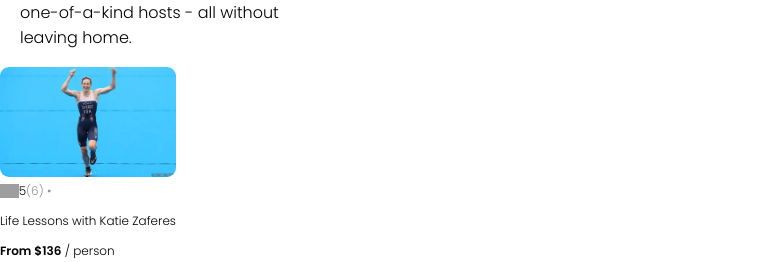
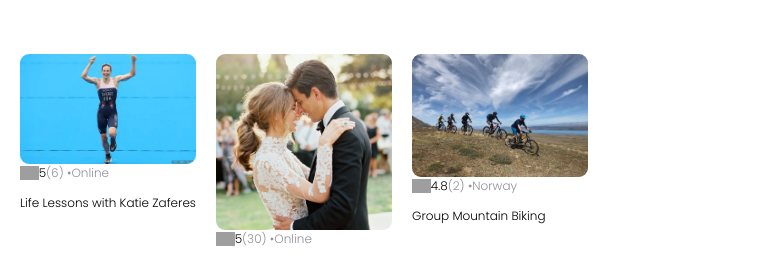
Before and after one commit to gello1199/Freecodecamp-React-airbnb, a React (Create React App) app: page / in a window 1280 px wide. Shown: the part 488-750 px from the top of the page, without its empty margins (0-768 px from the left). Built offline with nearby package versions, Linux system fonts and the light colour scheme; grey boxes are pictures that could not be loaded.

Commit message:
Added CSS to display flex for cards

```diff
--- a/src/App.js
+++ b/src/App.js
@@ -23,7 +23,10 @@ const App = () => {
         <div>
             <Navbar />
             <Hero />
+            <section className="cards-list">
                 {cards}
+            </section>
+
         </div>
     );
 }
--- a/src/components/Card.js
+++ b/src/components/Card.js
@@ -1,6 +1,6 @@
 import React from 'react';
 
-const Card = ({ img, rating, reviewCount, country, title, price }) => {
+const Card = ({ img, rating, reviewCount, location, title, price }) => {
     return (
         <div className="card">
             <img className="card--img" src={`../images/${img}`} alt="card img" />
@@ -9,10 +9,10 @@ const Card = ({ img, rating, reviewCount, country, title, price }) => {
                 <img className="card--star" src="https://clipart.world/wp-content/uploads/2020/09/Orange-star-clipart-transparent.png" alt="star img" />
                 <span>{rating}</span>
                 <span className="gray">({reviewCount}) • </span>
-                <span className="gray">{country}</span>
+                <span className="gray">{location}</span>
             </div>
-            <p>{title}</p>
-            <p><span className="bold">From ${price}</span> / person</p>
+            <p className="card--title">{title}</p>
+            <p className="card--price"><span className="bold">From ${price}</span> / person</p>
         </div>
     );
 }
--- a/src/style.css
+++ b/src/style.css
@@ -40,41 +40,40 @@ section {
 .hero--photo {
     max-width: 400px;
     /* align-self: center; */
-/* position: absolute; */
-/* display: flex; */
-width: 395.91px;
-/* height: 232px; */
-/* left: 77px; */
-/* top: 96px; */
+
 }
 
 .hero--title {
     margin-bottom: 16px;
-/* position: absolute; */
-width: 347px;
-height: 40px;
-left: 36px;
-top: 360px;
-
 }
 
 .hero--p {
     margin-top: 0;
-/* position: absolute; */
-width: 320px;
-height: 56px;
-left: 36px;
-top: 416px;
+}
+
+.cards-list {
+    display: flex;
+    flex-wrap: nowrap;
+    gap: 20px;
+    overflow-x: auto;
 }
 
 .card {
     width: 176px;
     font-size: 12px;
+    flex: 0 0 auto;
+    display: flex;
+    flex-direction: column;
 }
 
 .card--img {
 width: 100%;
 border-radius: 9px;
+}
+
+.card--title {
+    overflow: hidden;
+    text-overflow: ellipsis;
 }
 
 .card--stats {
@@ -85,3 +84,7 @@ border-radius: 9px;
 .card--star {
     height: 14px;
 }
+
+.card--price {
+    margin-top: auto;
+}
```
Lines whose indentation alone changed are shown as unchanged.
